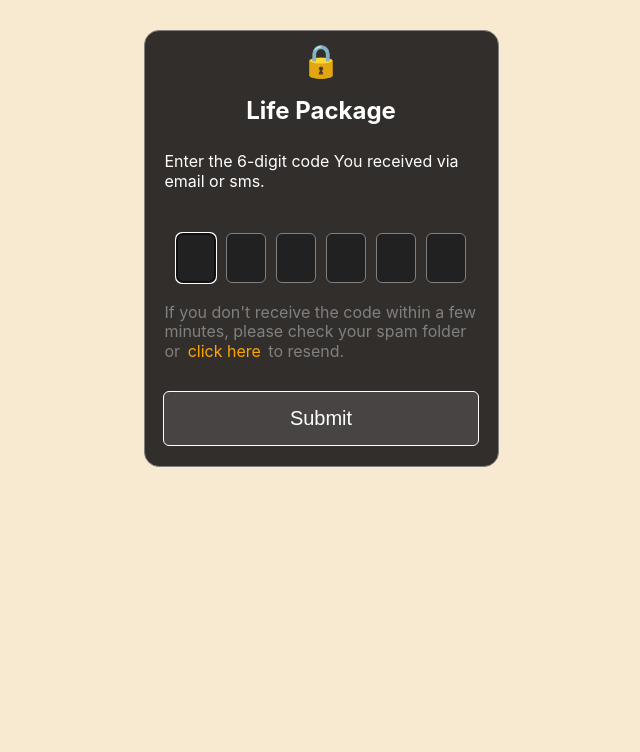
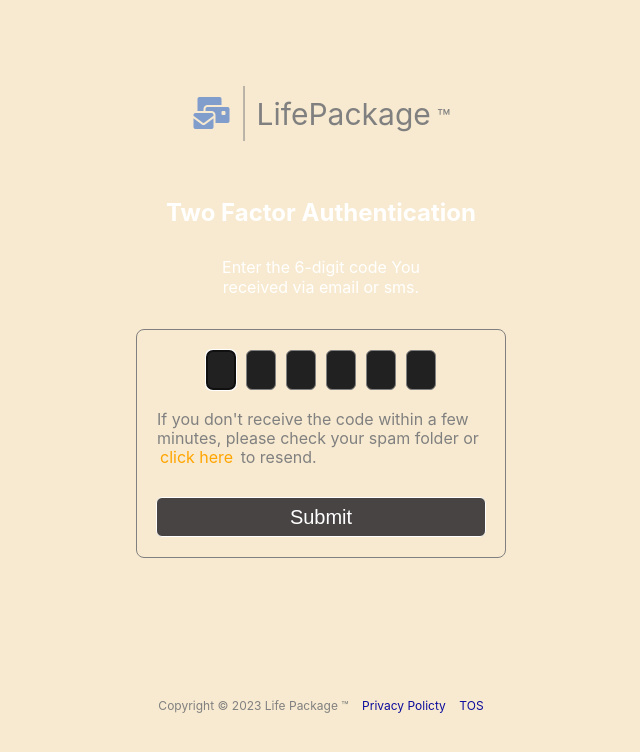
Before and after one commit to ddcroft73/life-package-fe, a React (Create React App) app: page /two-factor-auth in a window 1280 px wide. Shown: the top 752 px of the page, without its empty margins (319-959 px from the left). Built offline with nearby package versions, Linux system fonts and the light colour scheme.

Commit message:
Computer move push.

```diff
--- a/src/components/Login.js
+++ b/src/components/Login.js
@@ -295,7 +295,8 @@ const  Login = () => {
                   minWidth: 375,
                   border: "0px solid #817Daa",
                   display: 'flex',
-                  padding: 10
+                  padding: 10,
+                  marginTop: 50
               }}
         >
 
@@ -326,7 +327,7 @@ const  Login = () => {
                       >
                       </div>
                       <i style={{ color: "#819DCc", fontSize: 32}}
-                        className="fas fa-shapes" />
+                        className="fas fa-mail-bulk" />
                         &nbsp;
                         <span style={{
                               position: "relative",
@@ -337,7 +338,7 @@ const  Login = () => {
                         >|</span> <span style={{fontSize: 30}}>LifePackage</span>  &#8482;
                       </Box>
 
-                    <Space howmuch={38} />
+                    <Space howmuch={68} />
 
                   <Box style={{backgroundColor: "transparent", borderRadius: 8, border: "1px solid gray"}}>
 
--- a/src/components/PasswordRecover.js
+++ b/src/components/PasswordRecover.js
@@ -123,7 +123,8 @@ const PasswordRecover = () => {
                   maxWidth: 450,
                   width: '100%',
                   margin: 'auto',
-                  color: "gray"
+                  color: "gray",
+                  marginTop: 50
                  }}
            >
 
@@ -135,19 +136,33 @@ const PasswordRecover = () => {
                 />
 
                 <div className="password-reset-logo">
-                    <Box style={{
-                            textAlign: "center",
-                            backgroundColor: "var(--body-background-dark)",//'#484444',
-                            border:"0px solid gray",
-                            height:125,
-                            width:"100%",
-                            fontSize: 25,
-                            color: "gray",
-                            marginBottom: 0}}>
-                                <div style={{fontSize: 54, color: "#817Dda"}}>
-                                <i className="fa fa-key" /></div> &nbsp;Life Package <span style={{fontSize:18}}>&#8482;</span>
-                    </Box>
-                <Space howmuch={20} />
+                <Box style={{
+                          textAlign: "center",
+                          backgroundColor: "transparent ",//'#484444',
+                          border:"0px solid #817Daa",
+                          height:'auto',
+                          width:"auto",
+                          fontSize: 22,
+                    }}
+                    ><div style={{
+                      fontSize: 54,
+                      color: "#817Dda"
+                      }}
+                      >
+                      </div>
+                      <i style={{ color: "#819DCc", fontSize: 32}}
+                        className="fas fa-mail-bulk" />
+                        &nbsp;
+                        <span style={{
+                              position: "relative",
+                              top: 5,
+                              fontSize:46,
+                              fontWeight: "lighter"
+                              }}
+                        >|</span> <span style={{fontSize: 30}}>LifePackage</span>  &#8482;
+                </Box>
+
+                <Space howmuch={40} />
                 </div>
                     <Box  style={{ backgroundColor:  'transparent', border: "1px solid gray" }}>
 
--- a/src/components/PasswordReset.js
+++ b/src/components/PasswordReset.js
@@ -59,7 +59,7 @@ const PasswordReset = () => {
                display:'flex',
                flexDirection: 'column',
                justifyContent: 'center',
-               marginTop: 20,
+               marginTop: 60,
                height: "auto",
                maxWidth: 650,
                minWidth:375,
@@ -92,7 +92,7 @@ const PasswordReset = () => {
                       >
                       </div>
                       <i style={{ color: "#819DCc", fontSize: 32}}
-                        className="fas fa-shapes" />
+                        className="fas fa-mail-bulk" />
                         &nbsp;
                         <span style={{
                               position: "relative",
@@ -125,7 +125,7 @@ const PasswordReset = () => {
                    <h2>Password Reset</h2>
                 </div>
                 <div style={{fontSize: 34, color: 'orange', paddingLeft: 12, display: "flex", justifyContent: 'center', alignItems: "center", border: "0px solid white"}}>
-                    <i className="fas fa-key" />
+                    <i className="fas fa-keys" />
                 </div>
               </div>
 
--- a/src/components/TwoFactorAuth.js
+++ b/src/components/TwoFactorAuth.js
@@ -6,6 +6,7 @@ import Paper from "./elements/Paper.js"
 import axios from 'axios';
 import { BASE_URL, SERVER_HOST } from "../api/settings.js";
 import { decodeJwt } from "../api/utils.js";
+import Space from "./Space.js";
 
 
 const TwoFactorAuth = ({ onSubmit }) => {
@@ -207,22 +208,53 @@ const TwoFactorAuth = ({ onSubmit }) => {
 
   return (
        <div className={fadeOut ? 'fade-out' : ''}>
+
           <Box style={styles.container}>
-            <Box style={styles.formBox}>
-              <div style={styles.lockIcon}>🔒</div>
-              <h1 style={styles.title}>Life Package</h1>
-              <Box style={styles.subtitle}>Enter the 6-digit code You received via email or sms.</Box>
+
+            <Box className="logo" style={{
+                  textAlign: "center",
+                  backgroundColor: "transparent ",//'#484444',
+                  border:"0px solid #817Daa",
+                  height:'auto',
+                  width:"auto",
+                  fontSize: 22,
+            }}
+            ><div style={{
+              fontSize: 54,
+              color: "#817Dda"
+              }}
+              >
+              </div>
+              <i style={{ color: "#819DCc", fontSize: 32}}
+                className="fas fa-mail-bulk" />
+                &nbsp;
+                <span style={{
+                      position: "relative",
+                      top: 5,
+                      fontSize:46,
+                      fontWeight: "lighter"
+                      }}
+                >|</span> <span style={{fontSize: 30}}>LifePackage</span>  &#8482;
+              </Box>
+<Space howmuch={32} />
+              <div style={{border: "0px solid white", color: "white"}}>
+                <h2>Two Factor Authentication</h2>
+              </div>
+              <Box style={styles.subtitle}>
+                Enter the 6-digit code You received via email or sms.
+             </Box>
 
               <div className={fadeOut2 ? 'fade-out' : ''}>
                 <Box style={{border: "0px solid black", height: 22}}>
                   {message && (
-                  <Box style={{position: "relative", top: -8, border: "0px solid black", fontSize: 14, zIndex: 10, padding: 0, color: "orange", textAlign: "center"}} className="error-message">
+                  <Box style={{position: "relative", top: -12, border: "0px solid black", fontSize: 14, zIndex: 10, padding: 0, color: "orange", textAlign: "center"}} className="error-message">
                       {message}
                   </Box>
                   )}
                 </Box >
               </div>
 
+            <Box style={styles.formBox}>
               <form onSubmit={verify2faCode}>
                     <Box style={styles.inputsContainer}>
                       {code.map((digitOrLetter, index) => (
@@ -247,6 +279,10 @@ const TwoFactorAuth = ({ onSubmit }) => {
                   <Button type="submit" style={styles.button}>Submit</Button>
               </form>
             </Box>
+            <Space howmuch={140} />
+            <div style={{textAlign: 'center', width: '100%', fontSize: 12}}>
+              Copyright &#169; 2023 Life Package &#8482;   &nbsp;&nbsp;&nbsp;<a href='4'>Privacy Policty</a>&nbsp;&nbsp;&nbsp; <a href='5'>TOS</a>
+            </div>
           </Box>
       </div>
   );
@@ -258,15 +294,19 @@ const TwoFactorAuth = ({ onSubmit }) => {
 const styles = {
   container: {
     display: 'flex',
+    flexDirection: "column",
     border: "0px solid gray",
-    borderRadius: '15px',
-    marginTop: 20,
+    borderRadius: '8px',
+    marginTop: 60,
     justifyContent: 'center',
-    width: 375,
+    maxWidth: 420,
+    minWidth: 375,
+    width: "100%",
     alignItems: 'center',
     height: 'auto',
     backgroundColor: "transparent",//'rgb(49, 46, 44)',
-    fontFamily:  "-apple-system, BlinkMacSystemFont, 'Segoe UI', 'Roboto', 'Oxygen', 'Ubuntu', 'Cantarell', 'Fira Sans', 'Droid Sans', 'Helvetica Neue', sans-serif;"
+    fontFamily:  "-apple-system, BlinkMacSystemFont, 'Segoe UI', 'Roboto', 'Oxygen', 'Ubuntu', 'Cantarell', 'Fira Sans', 'Droid Sans', 'Helvetica Neue', sans-serif;",
+    color: "gray",
   },
   hyphen: {
     fontSize: '28px',
@@ -275,9 +315,9 @@ const styles = {
     padding: '2px 5px', // Adjust spacing to align with your design
   },
   formBox: {
-    backgroundColor: 'rgb(49, 46, 44)',
+    backgroundColor: "transparent",//'rgb(49, 46, 44)',
     border: "1px solid gray",
-    borderRadius: '15px',
+    borderRadius: '8px',
     textAlign: 'center',
    /* padding: '40px',
     textAlign: 'center',
@@ -285,10 +325,6 @@ const styles = {
     maxWidth: '370px',
     width: '100%',
     height: 'auto'
-  },
-  lockIcon: {
-    fontSize: '32px',
-    color: '#ffba00', // Color of the lock icon, adjust as needed
   },
   title: {
     color: 'white',
@@ -300,7 +336,8 @@ const styles = {
     marginTop: 0,
     marginBottom: '0px',
     border: '0px solid white',
-    textAlign: "left",
+    textAlign: "center",
+    width: "60%",
   },
   inputsContainer: {
     display: 'flex',
@@ -311,10 +348,10 @@ const styles = {
     border: '0px solid white',
   },
   input: {
-    width: '40px',
-    height: '50px',
+    width: '30px',
+    height: '40px',
     margin: '0 5px',
-    fontSize: '32px',
+    fontSize: '28px',
     textAlign: 'center',
     borderRadius: '6px',
     border: '1px solid gray', // Adjust as needed
@@ -322,15 +359,16 @@ const styles = {
     color: 'white'
   },
   button: {
-    padding: '15px',
     backgroundColor: '#484444', // Placeholder color, replace with the color you want
     color: 'white',
     border: '1px solid white',
     //borderRadius: '8px',
     cursor: 'pointer',
+    height: "40px",
     fontSize: '20px',
     width: '95%', // Full-width button
-    marginBottom: 10
+    marginBottom: 10,
+    lineHeight: 0
   }
 };
 
```
Also changed, not shown: src/components/UserRegistration.js (added, +25 -0 lines).
